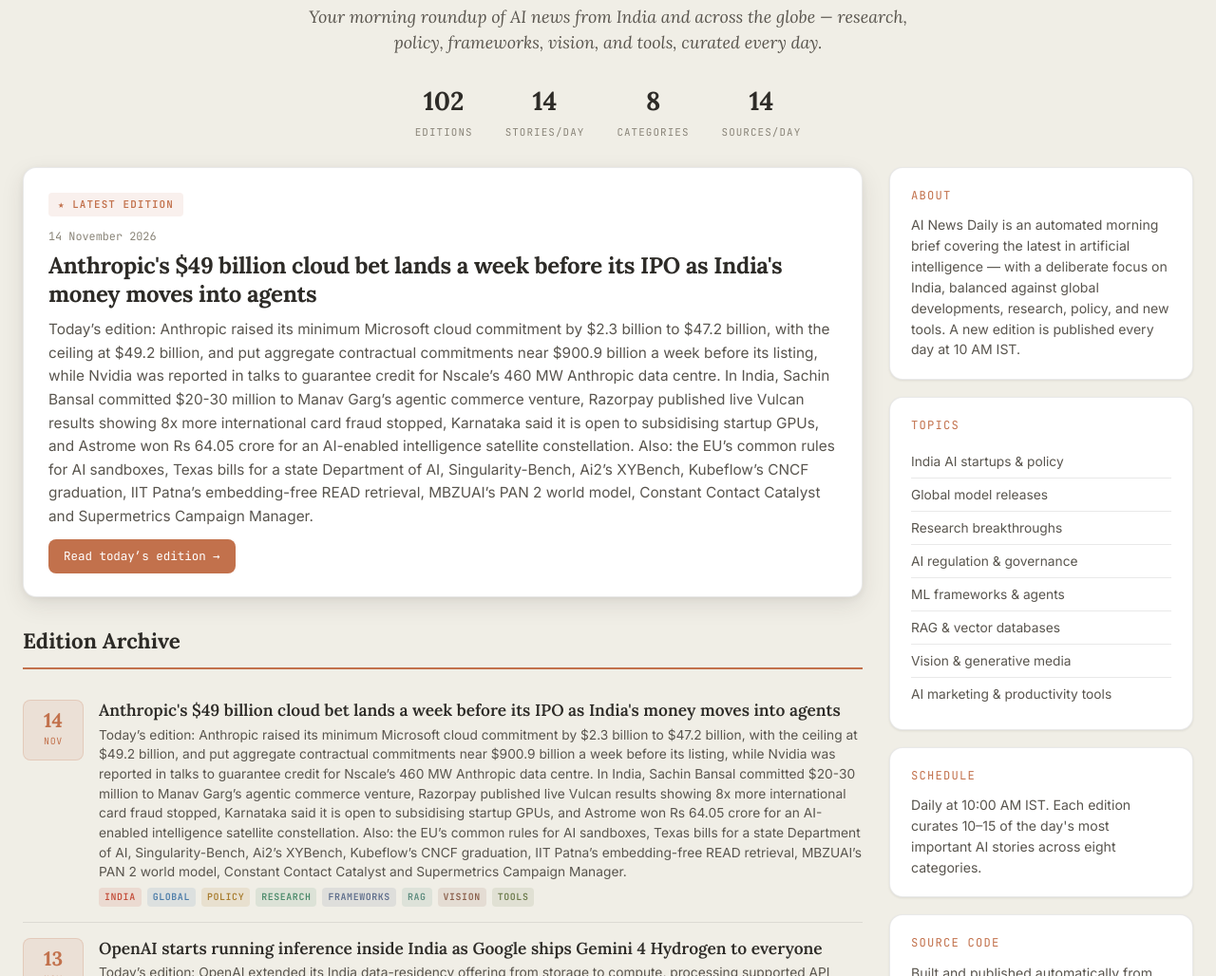
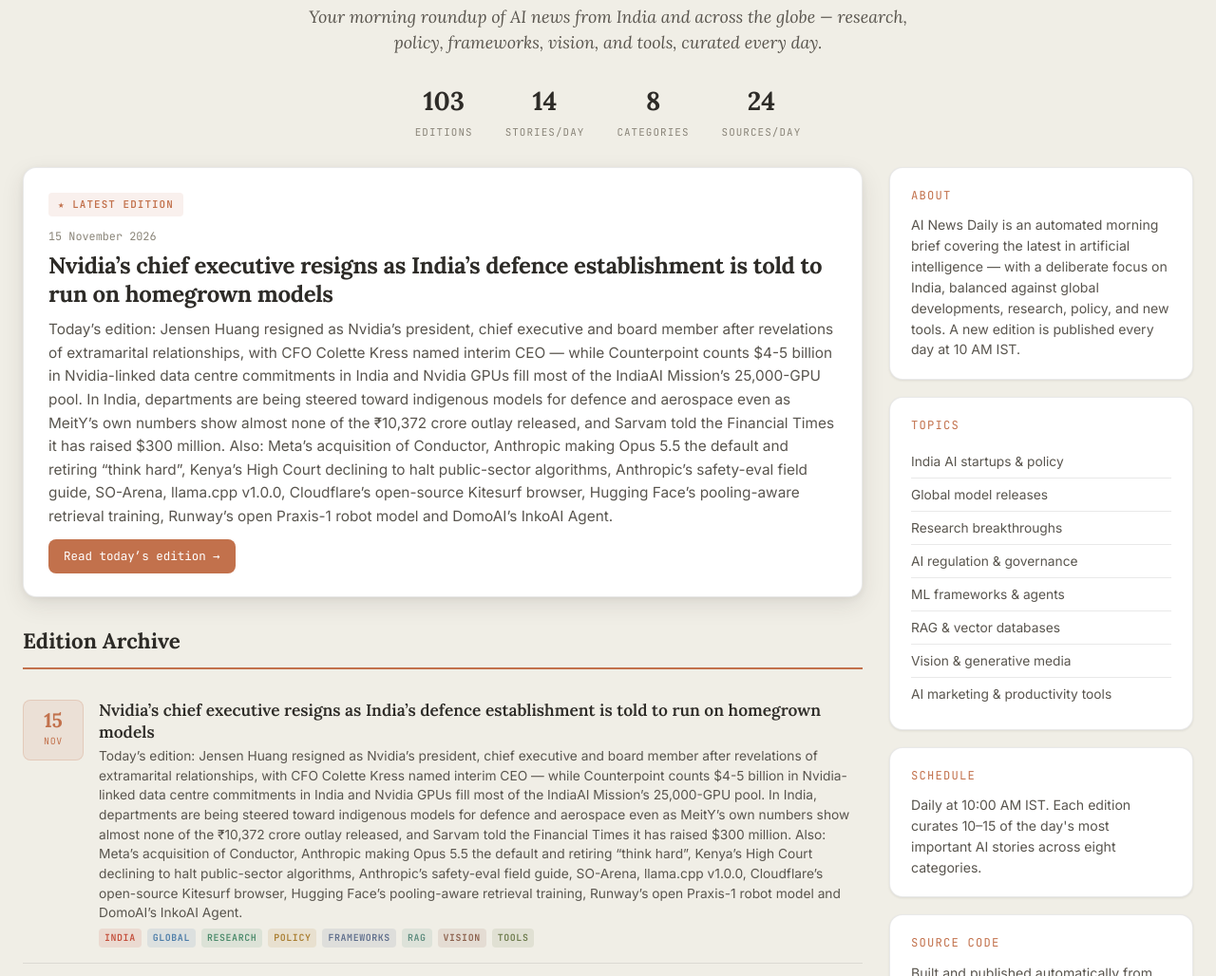
Before and after one commit to Aiindia-globelnew-gif/ai-news-daily, a plain HTML site: page index.html in a window 1280 px wide. Shown: the part 246-1274 px from the top of the page at 95% size. Drawn offline with Linux system fonts and the light colour scheme.

Commit message:
docs: update index.html with 15 November 2026 edition

```diff
--- a/index.html
+++ b/index.html
@@ -97,23 +97,31 @@
     <h1 class="hero__title">AI News Daily</h1>
     <p class="hero__subtitle">Your morning roundup of AI news from India and across the globe — research, policy, frameworks, vision, and tools, curated every day.</p>
     <div class="hero__stats">
-      <div class="stat"><div class="stat__num">102</div><div class="stat__label">Editions</div></div>
+      <div class="stat"><div class="stat__num">103</div><div class="stat__label">Editions</div></div>
       <div class="stat"><div class="stat__num">14</div><div class="stat__label">Stories/Day</div></div>
       <div class="stat"><div class="stat__num">8</div><div class="stat__label">Categories</div></div>
-      <div class="stat"><div class="stat__num">14</div><div class="stat__label">Sources/Day</div></div>
+      <div class="stat"><div class="stat__num">24</div><div class="stat__label">Sources/Day</div></div>
     </div>
   </section>
   <div class="layout">
     <main>
             <article class="featured">
         <span class="featured__badge">&#9733; Latest Edition</span>
-        <p class="featured__date">14 November 2026</p>
-        <h2 class="featured__headline"><a href="editions/2026-11-14.html">Anthropic's $49 billion cloud bet lands a week before its IPO as India's money moves into agents</a></h2>
-        <p class="featured__summary">Today&rsquo;s edition: Anthropic raised its minimum Microsoft cloud commitment by $2.3 billion to $47.2 billion, with the ceiling at $49.2 billion, and put aggregate contractual commitments near $900.9 billion a week before its listing, while Nvidia was reported in talks to guarantee credit for Nscale&rsquo;s 460 MW Anthropic data centre. In India, Sachin Bansal committed $20-30 million to Manav Garg&rsquo;s agentic commerce venture, Razorpay published live Vulcan results showing 8x more international card fraud stopped, Karnataka said it is open to subsidising startup GPUs, and Astrome won Rs 64.05 crore for an AI-enabled intelligence satellite constellation. Also: the EU&rsquo;s common rules for AI sandboxes, Texas bills for a state Department of AI, Singularity-Bench, Ai2&rsquo;s XYBench, Kubeflow&rsquo;s CNCF graduation, IIT Patna&rsquo;s embedding-free READ retrieval, MBZUAI&rsquo;s PAN 2 world model, Constant Contact Catalyst and Supermetrics Campaign Manager.</p>
-        <a class="featured__cta" href="editions/2026-11-14.html">Read today&rsquo;s edition &rarr;</a>
+        <p class="featured__date">15 November 2026</p>
+        <h2 class="featured__headline"><a href="editions/2026-11-15.html">Nvidia&rsquo;s chief executive resigns as India&rsquo;s defence establishment is told to run on homegrown models</a></h2>
+        <p class="featured__summary">Today&rsquo;s edition: Jensen Huang resigned as Nvidia&rsquo;s president, chief executive and board member after revelations of extramarital relationships, with CFO Colette Kress named interim CEO &mdash; while Counterpoint counts $4-5 billion in Nvidia-linked data centre commitments in India and Nvidia GPUs fill most of the IndiaAI Mission&rsquo;s 25,000-GPU pool. In India, departments are being steered toward indigenous models for defence and aerospace even as MeitY&rsquo;s own numbers show almost none of the &#8377;10,372 crore outlay released, and Sarvam told the Financial Times it has raised $300 million. Also: Meta&rsquo;s acquisition of Conductor, Anthropic making Opus 5.5 the default and retiring &ldquo;think hard&rdquo;, Kenya&rsquo;s High Court declining to halt public-sector algorithms, Anthropic&rsquo;s safety-eval field guide, SO-Arena, llama.cpp v1.0.0, Cloudflare&rsquo;s open-source Kitesurf browser, Hugging Face&rsquo;s pooling-aware retrieval training, Runway&rsquo;s open Praxis-1 robot model and DomoAI&rsquo;s InkoAI Agent.</p>
+        <a class="featured__cta" href="editions/2026-11-15.html">Read today&rsquo;s edition &rarr;</a>
       </article>
       <h2 class="archive__heading">Edition Archive</h2>
       <ul class="archive">
+      <li class="archive__item">
+        <a class="archive__date" href="editions/2026-11-15.html"><span class="archive__day">15</span><span class="archive__mon">NOV</span></a>
+        <div class="archive__body">
+          <h3 class="archive__headline"><a href="editions/2026-11-15.html">Nvidia&rsquo;s chief executive resigns as India&rsquo;s defence establishment is told to run on homegrown models</a></h3>
+          <p class="archive__summary">Today&rsquo;s edition: Jensen Huang resigned as Nvidia&rsquo;s president, chief executive and board member after revelations of extramarital relationships, with CFO Colette Kress named interim CEO &mdash; while Counterpoint counts $4-5 billion in Nvidia-linked data centre commitments in India and Nvidia GPUs fill most of the IndiaAI Mission&rsquo;s 25,000-GPU pool. In India, departments are being steered toward indigenous models for defence and aerospace even as MeitY&rsquo;s own numbers show almost none of the &#8377;10,372 crore outlay released, and Sarvam told the Financial Times it has raised $300 million. Also: Meta&rsquo;s acquisition of Conductor, Anthropic making Opus 5.5 the default and retiring &ldquo;think hard&rdquo;, Kenya&rsquo;s High Court declining to halt public-sector algorithms, Anthropic&rsquo;s safety-eval field guide, SO-Arena, llama.cpp v1.0.0, Cloudflare&rsquo;s open-source Kitesurf browser, Hugging Face&rsquo;s pooling-aware retrieval training, Runway&rsquo;s open Praxis-1 robot model and DomoAI&rsquo;s InkoAI Agent.</p>
+          <div class="archive__tags"><span class="archive__tag archive__tag--india">India</span><span class="archive__tag archive__tag--global">Global</span><span class="archive__tag archive__tag--research">Research</span><span class="archive__tag archive__tag--policy">Policy</span><span class="archive__tag archive__tag--frameworks">Frameworks</span><span class="archive__tag archive__tag--rag">RAG</span><span class="archive__tag archive__tag--vision">Vision</span><span class="archive__tag archive__tag--tools">Tools</span></div>
+        </div>
+      </li>
       <li class="archive__item">
         <a class="archive__date" href="editions/2026-11-14.html"><span class="archive__day">14</span><span class="archive__mon">NOV</span></a>
         <div class="archive__body">
```
